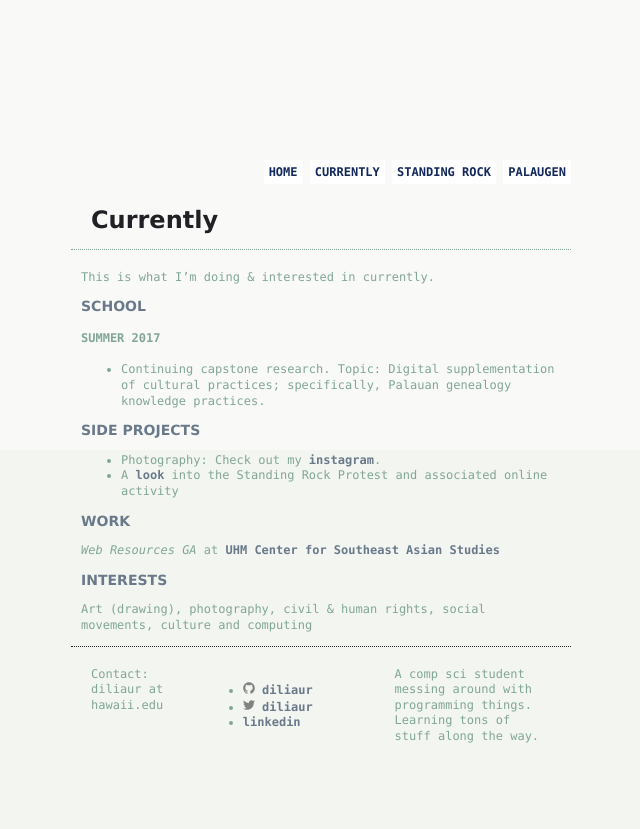
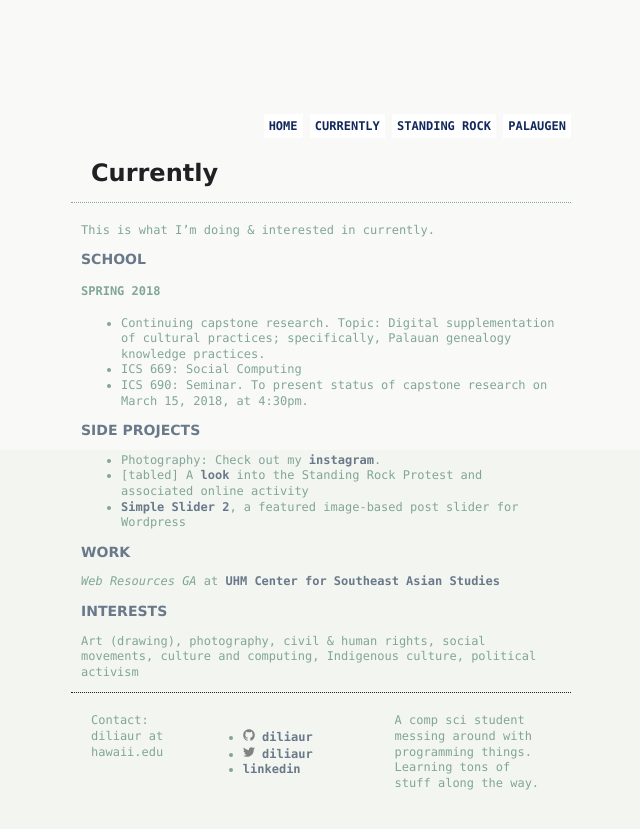
Before and after one commit to diliaur/diliaur.github.io, a Jekyll site: the page built from currently.md, in a window 1280 px wide. Shown: the top 829 px of the page, without its empty margins (319-959 px from the left). Built offline with Jekyll 4.4.1, drawn with Linux system fonts in a browser that asks for light colours; nearby versions of some CDN libraries.

Commit message:
update pages to be current

```diff
--- a/currently.md
+++ b/currently.md
@@ -7,17 +7,20 @@
 
 ### School
 
-#### Summer 2017
+#### Spring 2018
 
 * Continuing capstone research. Topic: Digital supplementation of cultural practices; specifically, Palauan genealogy knowledge practices.
+* ICS 669: Social Computing
+* ICS 690: Seminar. To present status of capstone research on March 15, 2018, at 4:30pm.
 
 ### Side Projects
 
 * Photography: Check out my [instagram](http://www.instagram.com/pinpomme).
-* A [look](/standingrock.html) into the Standing Rock Protest and associated online activity
+* [tabled] A [look](/standingrock.html) into the Standing Rock Protest and associated online activity
+* [Simple Slider 2](https://github.com/diliaur/simple-slider-2), a featured image-based post slider for Wordpress
 
 ### Work
 _Web Resources GA_ at [UHM Center for Southeast Asian Studies](http://www.cseashawaii.org)
 
 ### Interests
-Art (drawing), photography, civil & human rights, social movements, culture and computing
+Art (drawing), photography, civil & human rights, social movements, culture and computing, Indigenous culture, political activism
```
Also changed, not shown: index.md (+2 -4 lines), standingrock.md (+5 -3 lines).
